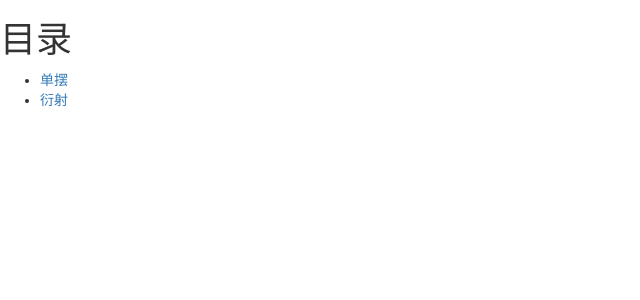
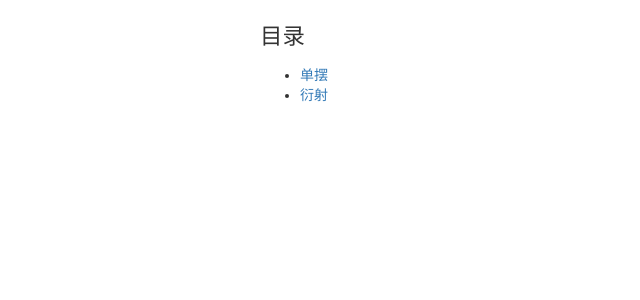
Before and after one commit to iBug/CPE-Toolbox, a Jekyll site: the page built from index.md, in a window 1280 px wide. Shown: the top 300 px of the page, without its empty margins (0-640 px from the left). Built offline with Jekyll 4.4.1, drawn with Linux system fonts in a browser that asks for light colours; nearby versions of some CDN libraries; library files that are not in the unit come from our copies.

Commit message:
Use custom CSS for default layout

```diff
--- a/_layouts/default.html
+++ b/_layouts/default.html
@@ -9,6 +9,7 @@
 		<meta name="viewport" content="width=device-width, initial-scale=1, shrink-to-fit=no" />
 		<link rel="canonical" href="{{ page.url }}" />
 		<link rel="stylesheet" href="{{ site.url }}/cdn/bootstrap/bootstrap.min.css" type="text/css" />
+		<link rel="stylesheet" href="{{ site.url }}{{ site.baseurl }}/assets/style.css" type="text/css" />
 		<link rel="shortcut icon" type="image/png" href="{{ site.url }}/assets/favicon.png" />
 		<meta name="theme-color" content="#FF0000" />
 		<meta http-equiv="cache-control" content="no-cache" />
```
